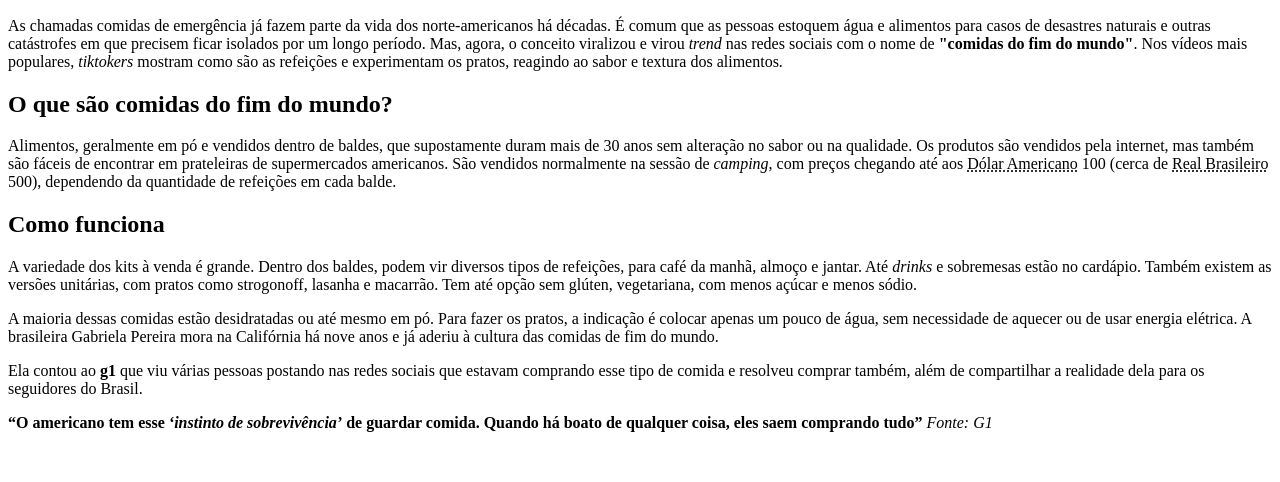
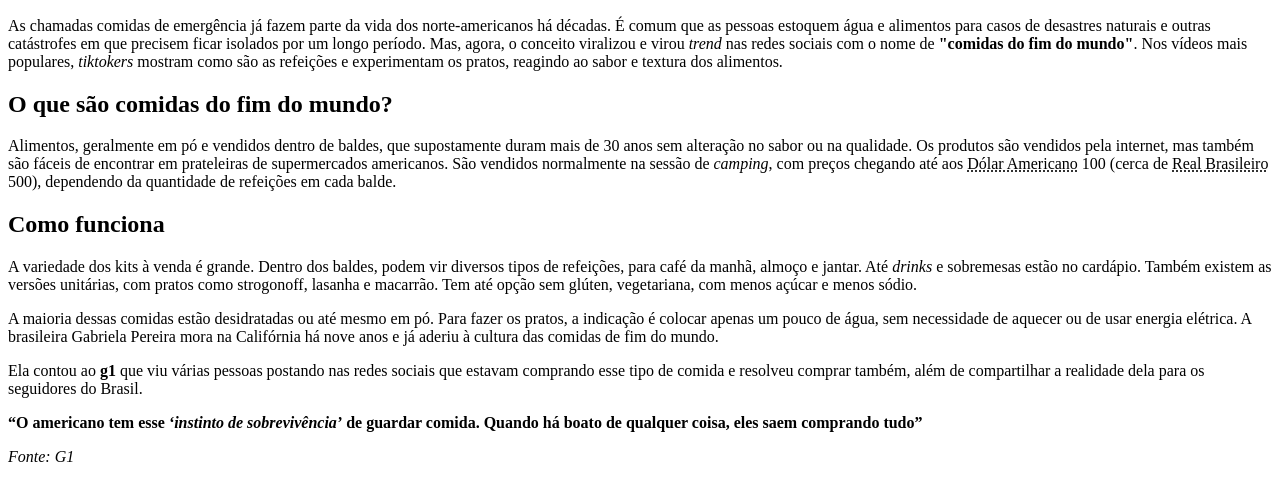
Before and after one commit to moylll/PD_intro-web, a plain HTML site: page noticia.html in a window 1280 px wide. Shown: the part 424-906 px from the top of the page. Before the commit the page ends 864 px from the top, so only its background shows below. Drawn offline with Linux system fonts and the light colour scheme.

Commit message:
Update noticia.html

```diff
--- a/noticia.html
+++ b/noticia.html
@@ -46,7 +46,7 @@
         <strong><q>O americano tem esse <em>‘instinto de sobrevivência’</em> de guardar comida.
         Quando há boato de qualquer coisa, eles saem comprando tudo</q></strong>
 
-        <em>Fonte: G1</em>
+        <p><em>Fonte: G1</em></p>
 
     </body>
 </html>
```
